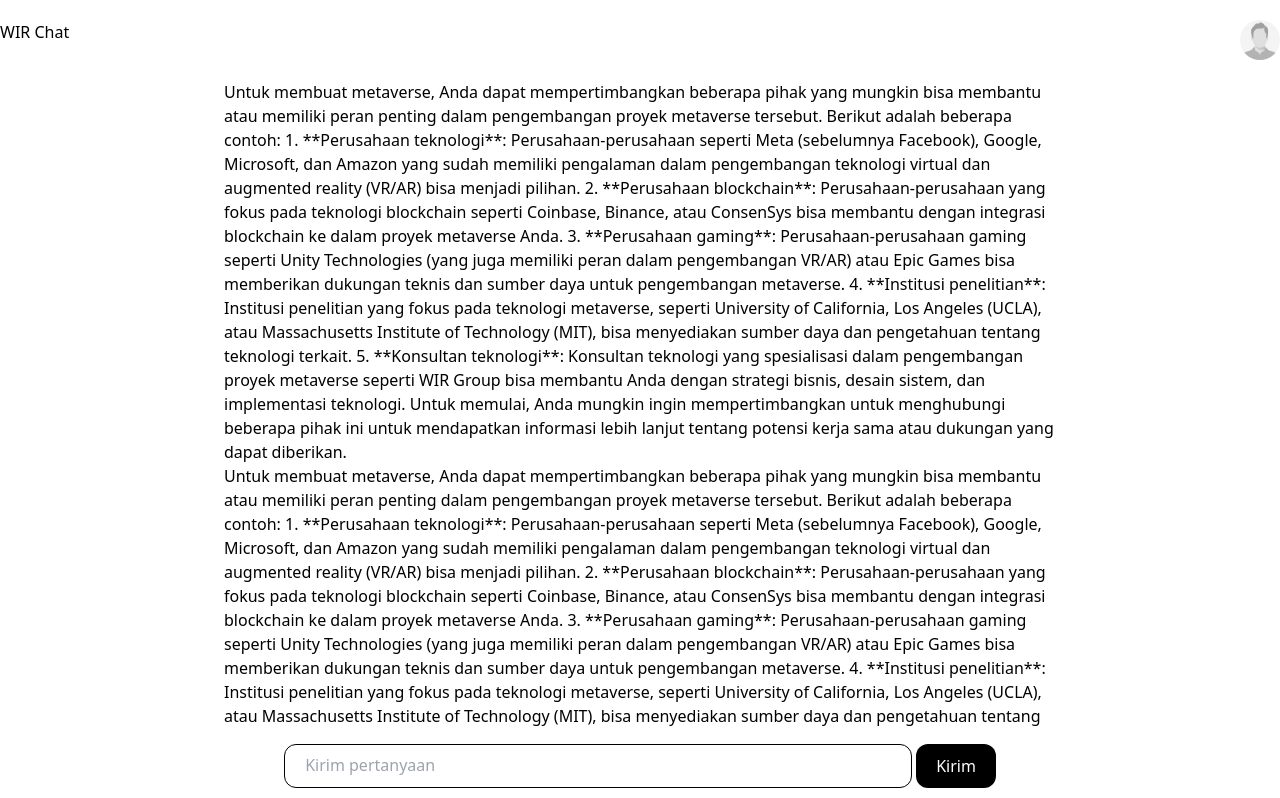
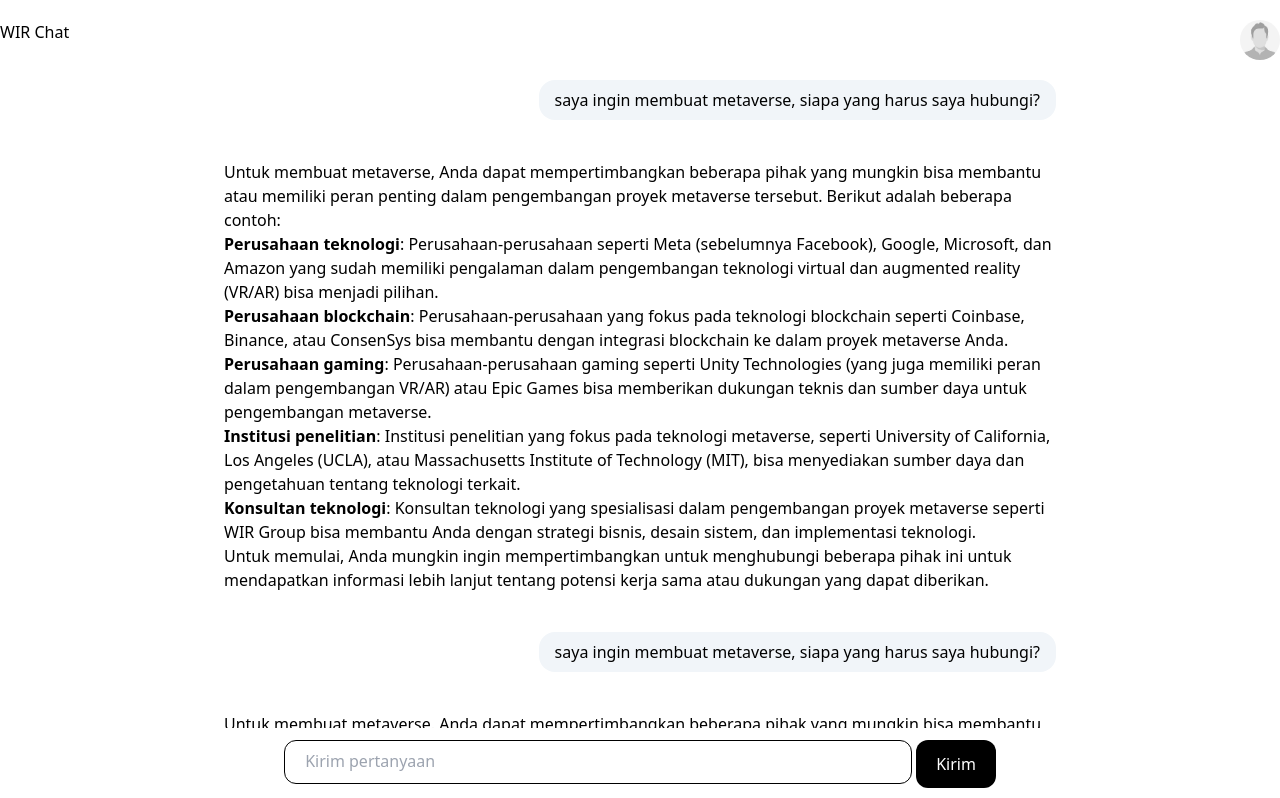
Before and after one commit to FadelYang/wir_chat, a React (Vite) app: page / in a window 1280 px wide. Shown: the top 798 px of the page. Built offline with nearby package versions, Linux system fonts and the light colour scheme.

Commit message:
feat: Add Marked for Formating Markdown

```diff
--- a/package.json
+++ b/package.json
@@ -10,6 +10,7 @@
     "preview": "vite preview"
   },
   "dependencies": {
+    "marked": "^14.1.3",
     "react": "^18.3.1",
     "react-dom": "^18.3.1"
   },
--- a/src/pages/HomePage.jsx
+++ b/src/pages/HomePage.jsx
@@ -1,5 +1,6 @@
 import { useState } from 'react'
 import NavBar from '../components/NavBar'
+import { marked } from 'marked'
 
 export default function HomePage() {
   const exampleMessage = "saya ingin membuat metaverse, siapa yang harus saya hubungi?"
@@ -17,6 +18,8 @@
 menghubungi beberapa pihak ini untuk mendapatkan informasi lebih lanjut tentang potensi kerja sama atau dukungan yang
 dapat diberikan.`
 
+  const formattedResponse = marked(exampleResponse)
+
   const [message, setMessage] = useState('')
 
   function handleMessageInput(e) {
@@ -32,11 +35,12 @@
         {/* Navbar */}
         <div className="flex flex-col flex-grow">
           {/* Chat area */}
-          <div className={`${!exampleResponse ? 'hidden' : 'flex'} flex-col items-center chat-area flex-grow`}>
-            <div className='px-56'>
-              <div>{exampleResponse}</div>
-              <div>{exampleResponse}</div>
-            </div>
+          <div className={`${!exampleResponse ? 'hidden' : 'flex'} flex-col items-center chat-area flex-grow px-56 gap-10`}>
+              {/* Use dangerouslySetInnerHTML to inject the HTML */}
+              <div className='ml-auto bg-slate-100 py-2 px-4 rounded-2xl'>{exampleMessage}</div>
+              <div dangerouslySetInnerHTML={{ __html: formattedResponse }} />
+              <div className='ml-auto bg-slate-100 py-2 px-4 rounded-2xl'>{exampleMessage}</div>
+              <div dangerouslySetInnerHTML={{ __html: formattedResponse }} />
           </div>
 
           {/* Input area */}
@@ -49,7 +53,7 @@
                 placeholder="Kirim pertanyaan"
                 className="border border-black rounded-xl px-5 py-2 w-1/2 h-11 max-h-36 resize-none"
               />
-              <button className="rounded-xl text-white bg-black px-5 h-11 flex-shrink-1 items-start self-end">
+              <button className="rounded-xl text-white bg-black px-5 h-12 flex-shrink-1 items-start self-end">
                 Kirim
               </button>
             </div>
```
Also changed, not shown: 1 other file (tests, documents, lock files or other folders).
